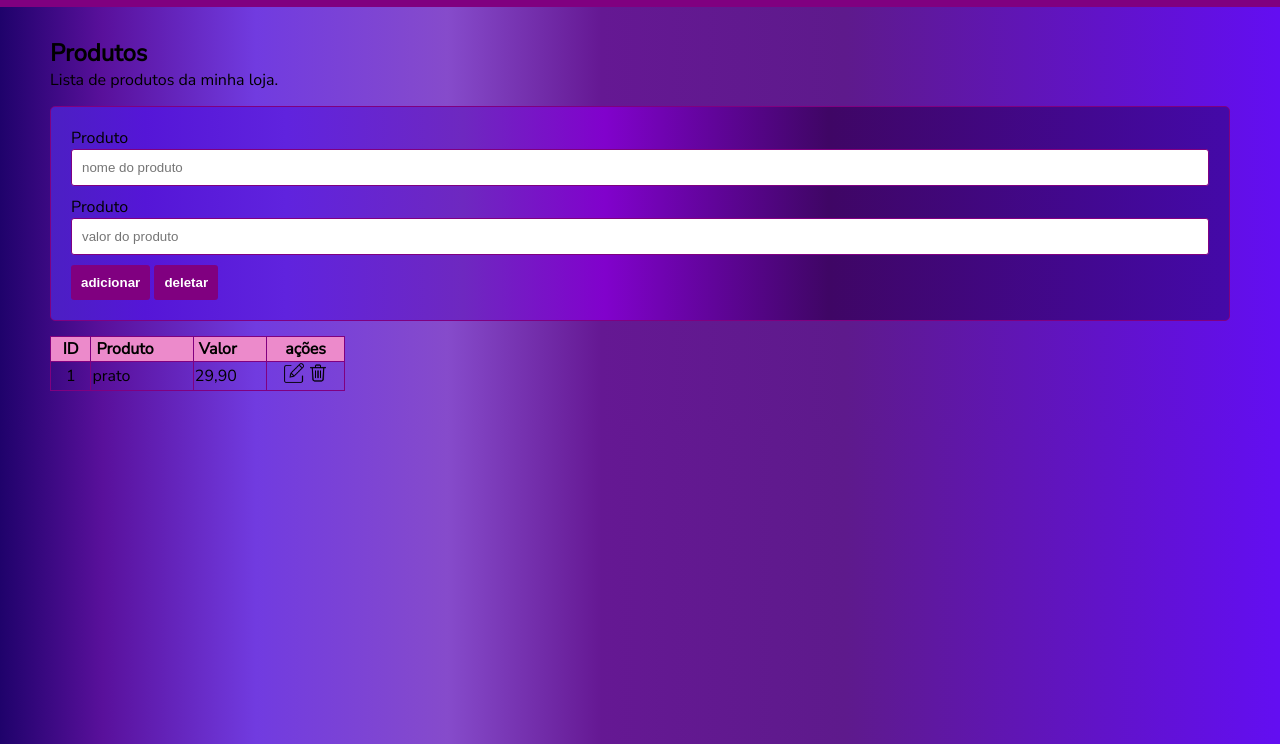
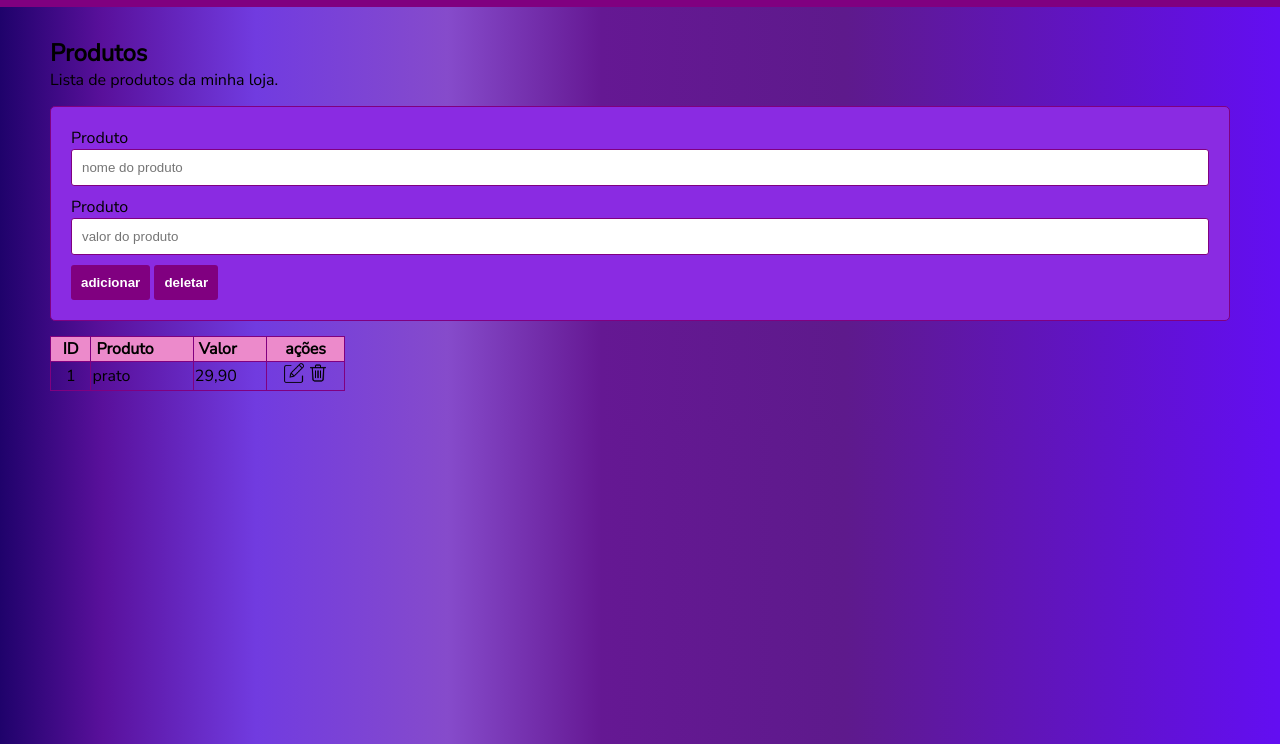
Before and after one commit to foxymplayer/minha_loja, a plain HTML site: page INDEX.html in a window 1280 px wide. Shown: the part 56-800 px from the top of the page. Drawn offline with Linux system fonts and the light colour scheme.

Commit message:
mudei a cor do fundo

```diff
--- a/styles.css
+++ b/styles.css
@@ -26,8 +26,7 @@ main {
     padding: 20px;
     margin-top: 15px;
     border-radius: 5px;
-    background: rgb(76,31,195);
-background: linear-gradient(90deg, rgba(76,31,195,1) 0%, rgba(85,22,215,1) 8%, rgba(96,35,222,1) 20%, rgba(110,40,192,1) 35%, rgba(129,2,204,1) 47%, rgba(63,6,101,1) 66%, rgba(68,9,168,1) 100%);
+    background-color: blueviolet;
 }
 
 .lineInput{
```
